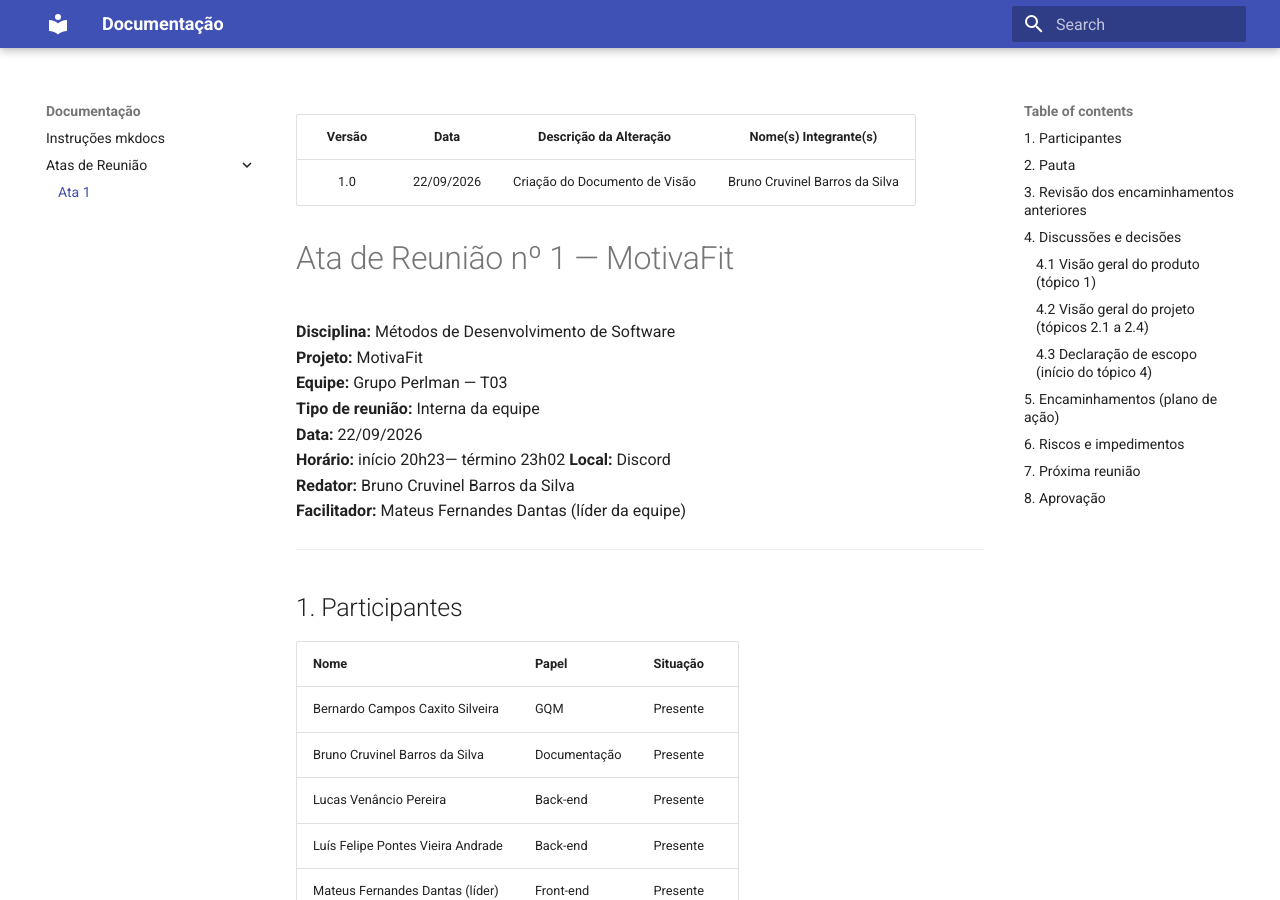
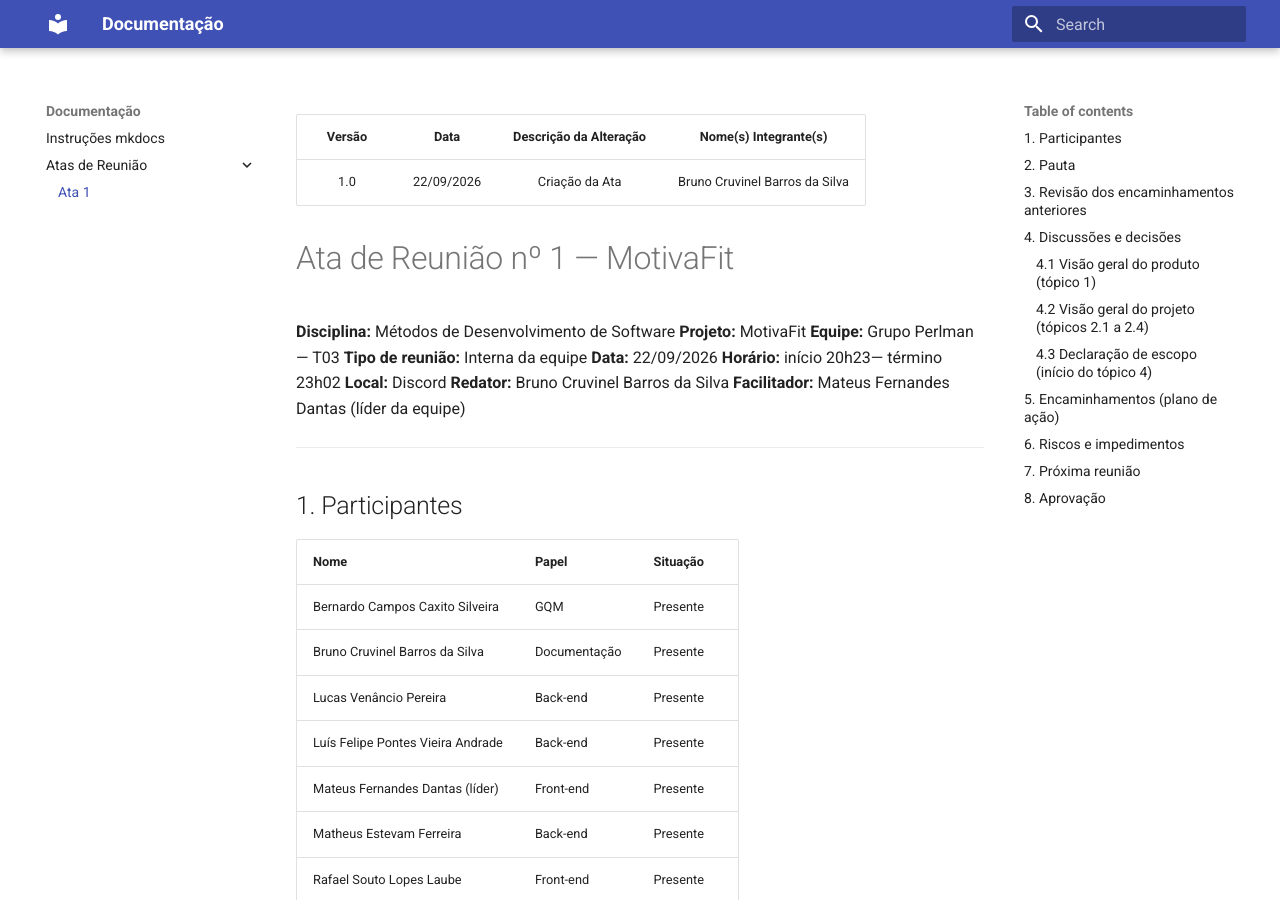
Before and after one commit to FGA0138-MDS-Ajax/2026.2-T03-Perlman, an MkDocs documentation site: the page built from docs/atas-reuniao/ata-reuniao-1.md, in a window 1280 px wide and 900 px high. Built offline with MkDocs 1.6.1 and Material for MkDocs 9.7.7, drawn with Linux system fonts in a browser that asks for light colours.

Commit message:
docs: corrige linha na ata 1

```diff
--- a/docs/atas-reuniao/ata-reuniao-1.md
+++ b/docs/atas-reuniao/ata-reuniao-1.md
@@ -1,8 +1,6 @@
-| Versão | Data | Descrição da Alteração | Nome(s) Integrante(s) |
-| :----: | :--: | :--------------------: | :-------------------: |
-| 1.0 | 22/09/2026 | Criação do Documento de Visão  | Bruno Cruvinel Barros da Silva |
-
-
+| Versão |    Data    | Descrição da Alteração |     Nome(s) Integrante(s)     |
+| :-----: | :--------: | :------------------------: | :----------------------------: |
+|   1.0   | 22/09/2026 |      Criação da Ata      | Bruno Cruvinel Barros da Silva |
 
 # Ata de Reunião nº 1 — MotivaFit
 
@@ -20,15 +18,15 @@
 
 ## 1. Participantes
 
-| Nome | Papel | Situação |
-| :-- | :-- | :-- |
-| Bernardo Campos Caxito Silveira | GQM | Presente |
-| Bruno Cruvinel Barros da Silva | Documentação | Presente |
-| Lucas Venâncio Pereira | Back-end | Presente |
-| Luís Felipe Pontes Vieira Andrade | Back-end | Presente |
-| Mateus Fernandes Dantas (líder)| Front-end  | Presente |
-| Matheus Estevam Ferreira | Back-end | Presente |
-| Rafael Souto Lopes Laube | Front-end | Presente |
+| Nome                               | Papel          | Situação |
+| :--------------------------------- | :------------- | :--------- |
+| Bernardo Campos Caxito Silveira    | GQM            | Presente   |
+| Bruno Cruvinel Barros da Silva     | Documentação | Presente   |
+| Lucas Venâncio Pereira            | Back-end       | Presente   |
+| Luís Felipe Pontes Vieira Andrade | Back-end       | Presente   |
+| Mateus Fernandes Dantas (líder)   | Front-end      | Presente   |
+| Matheus Estevam Ferreira           | Back-end       | Presente   |
+| Rafael Souto Lopes Laube           | Front-end      | Presente   |
 
 ## 2. Pauta
 
@@ -44,6 +42,7 @@
 ## 4. Discussões e decisões
 
 ### 4.1 Visão geral do produto (tópico 1)
+
 - **Discussão:** a equipe definiu o problema que o MotivaFit pretende resolver: pessoas que querem treinar com regularidade, mas têm dificuldade de organizar a rotina, acompanhar o progresso e manter a constância, o que gera desmotivação e abandono.
   - **Matheus Estevam Ferreira** e **Rafael Souto Lopes Laube** tiveram participação de destaque na construção deste tópico, incluindo a declaração de posição do produto e a comparação com aplicativos de registro de treino já existentes (Hevy, Strong e JEFIT).
   - **Mateus Fernandes Dantas**, como facilitador, conduziu a discussão e consolidou os objetivos do produto.
@@ -61,6 +60,7 @@
   - Reuniões pelo Discord/Teams e comunicação pelo grupo de WhatsApp, proposta por **Bruno Cruvinel Barros da Silva** e aceita por todos.
 
 ### 4.2 Visão geral do projeto (tópicos 2.1 a 2.4)
+
 - **Discussão:** definiu-se como a equipe vai trabalhar ao longo do semestre.
   - **Matheus** e **Rafael** foram os principais colaboradores na estruturação do planejamento das sprints e na distribuição dos papéis da equipe.
   - **Lucas** e **Luís** avaliaram a viabilidade técnica das entregas de back-end previstas para as Sprints 3 e 4 (cadastro, login, treinos e exercícios).
@@ -72,22 +72,23 @@
   - **Análise causal (Ishikawa):** o efeito analisado é o abandono das atividades físicas e a desmotivação. As três causas principais são falta de planejamento, ausência de engajamento e falta de percepção de evolução, cada uma ligada a requisitos do produto. O diagrama teve contribuição principal de **Rafael** e **Matheus**.
   - **Planejamento das sprints:** definidas 10 sprints semanais, de 22/09/2026 a 29/11/2026.
 
-| Sprint | Período | Foco |
-| :-: | :-: | :-- |
-| 1 | 22/09 a 27/09 | Definição do produto, documento de visão e planejamento |
-| 2 | 28/09 a 04/10 | Documento de arquitetura, estrutura base e testes |
-| 3 | 05/10 a 11/10 | Cadastro e login com e-mail e senha; gerenciamento de treinos |
-| 4 | 12/10 a 18/10 | Gerenciamento de exercícios e conclusão do MVP |
-| 5 | 19/10 a 25/10 | Métricas do usuário; início do painel administrativo |
-| 6 | 26/10 a 01/11 | Painel administrativo: frequência média e ranking |
-| 7 | 02/11 a 08/11 | Exercícios mais realizados; submissão de desafios |
-| 8 | 09/11 a 15/11 | Recorde pessoal e compartilhamento comunitário |
-| 9 | 16/11 a 22/11 | Streak, feed interativo e login com Google (opcional) |
-| 10 | 23/11 a 29/11 | Estabilização, correção de bugs e entrega final |
+| Sprint |   Período   | Foco                                                          |
+| :----: | :-----------: | :------------------------------------------------------------ |
+|   1   | 22/09 a 27/09 | Definição do produto, documento de visão e planejamento    |
+|   2   | 28/09 a 04/10 | Documento de arquitetura, estrutura base e testes             |
+|   3   | 05/10 a 11/10 | Cadastro e login com e-mail e senha; gerenciamento de treinos |
+|   4   | 12/10 a 18/10 | Gerenciamento de exercícios e conclusão do MVP              |
+|   5   | 19/10 a 25/10 | Métricas do usuário; início do painel administrativo       |
+|   6   | 26/10 a 01/11 | Painel administrativo: frequência média e ranking           |
+|   7   | 02/11 a 08/11 | Exercícios mais realizados; submissão de desafios           |
+|   8   | 09/11 a 15/11 | Recorde pessoal e compartilhamento comunitário               |
+|   9   | 16/11 a 22/11 | Streak, feed interativo e login com Google (opcional)         |
+|   10   | 23/11 a 29/11 | Estabilização, correção de bugs e entrega final           |
 
-  - **Matriz de comunicação:** reunião semanal de toda a equipe, com ata e relatório de situação do projeto, sob responsabilidade de **Bruno** (documentação); acompanhamento semanal de riscos e pendências; alinhamento de progresso com professor e monitor.
+- **Matriz de comunicação:** reunião semanal de toda a equipe, com ata e relatório de situação do projeto, sob responsabilidade de **Bruno** (documentação); acompanhamento semanal de riscos e pendências; alinhamento de progresso com professor e monitor.
 
 ### 4.3 Declaração de escopo (início do tópico 4)
+
 - **Discussão:** a equipe iniciou a definição do escopo, com a elaboração do backlog por meio de brainstorming e da análise do problema.
   - **Matheus** e **Rafael** conduziram o levantamento inicial dos requisitos.
   - **Lucas** e **Luís** contribuíram com os requisitos de autenticação e de cadastro de treinos e exercícios, com foco na parte de back-end.
@@ -104,18 +105,20 @@
 
 ## 5. Encaminhamentos (plano de ação)
 
-| Nº | Ação | Responsável | Prazo | Status |
-| :-: | :-- | :-- | :-: | :-: |
-| 1 | Concluir o detalhamento do backlog do produto (cenários, requisitos e user stories) | Matheus Estevam Ferreira e Rafael Souto Lopes Laube | 27/09/2026 | Pendente |
-| 2 | Consolidar e formatar o documento de visão com o conteúdo definido na reunião | Bruno Cruvinel Barros da Silva | 27/09/2026 | Pendente |
-| 3 | Validar a priorização dos requisitos (MoSCoW) com o Dono do Produto | Mateus Fernandes Dantas | 27/09/2026 | Pendente |
-| 4 | Elaborar as métricas (GQM) e a estratégia de testes | Bernardo Campos Caxito Silveira | 27/09/2026 | Pendente |
-| 5 | Revisar o conteúdo técnico (tecnologias e arquitetura) | Lucas Venâncio Pereira e Luís Felipe Pontes Vieira Andrade | 27/09/2026 | Pendente |
+| Nº | Ação                                                                               | Responsável                                                 |   Prazo   |  Status  |
+| :-: | :----------------------------------------------------------------------------------- | :----------------------------------------------------------- | :--------: | :------: |
+|  1  | Concluir o detalhamento do backlog do produto (cenários, requisitos e user stories) | Matheus Estevam Ferreira e Rafael Souto Lopes Laube          | 27/09/2026 | Pendente |
+|  2  | Consolidar e formatar o documento de visão com o conteúdo definido na reunião     | Bruno Cruvinel Barros da Silva                               | 27/09/2026 | Pendente |
+|  3  | Validar a priorização dos requisitos (MoSCoW) com o Dono do Produto                | Mateus Fernandes Dantas                                      | 27/09/2026 | Pendente |
+|  4  | Elaborar as métricas (GQM) e a estratégia de testes                                | Bernardo Campos Caxito Silveira                              | 27/09/2026 | Pendente |
+|  5  | Revisar o conteúdo técnico (tecnologias e arquitetura)                             | Lucas Venâncio Pereira e Luís Felipe Pontes Vieira Andrade | 27/09/2026 | Pendente |
 
 ## 6. Riscos e impedimentos
+
 - Nenhum registrado nesta reunião. O gerenciamento de riscos e os critérios de replanejamento serão tratados em reunião posterior.
 
 ## 7. Próxima reunião
+
 - **Data:** 28/09/2026, às 20h
 - **Local:** Discord
 - **Pauta preliminar:** gerenciamento de riscos, critérios de replanejamento, conclusão do backlog e início do documento de arquitetura (Sprint 2).
@@ -123,4 +126,5 @@
 ---
 
 ## 8. Aprovação
+
 Ata redigida por **Bruno Cruvinel Barros da Silva** e revisada pela equipe em 25/09/2026.
```
